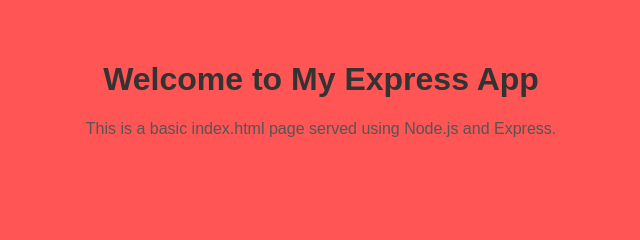
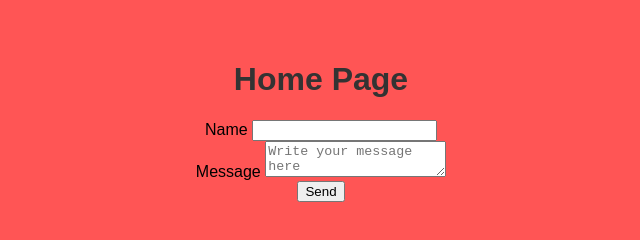
Before and after one commit to Surabhi-M-R/Learning-ExpressJS, a website: page public/index.html in a window 1280 px wide. Shown: the whole page, without its empty margins (319-959 px from the left). Drawn offline with Linux system fonts and the light colour scheme.

Commit message:
error handling

```diff
--- a/public/index.html
+++ b/public/index.html
@@ -7,7 +7,21 @@
    <link rel="stylesheet" href="style.css">
 </head>
 <body>
-  <h1>Welcome to My Express App</h1>
-  <p>This is a basic index.html page served using Node.js and Express.</p>
+  <h1> Home Page </h1>
+  <form action="/contact" method="GET">
+  <div>
+    <label for="name">Name</label>
+    <input type="text" name="name" id="name">
+  </div>
+
+  <div>
+    <label for="message">Message</label>
+    <textarea name="message" id="message" placeholder="Write your message here"></textarea>
+  </div>
+
+  <button type="submit">Send</button>
+</form>
+
+
 </body>
 </html>
```
Also changed, not shown: app.js (+64 -23 lines).
